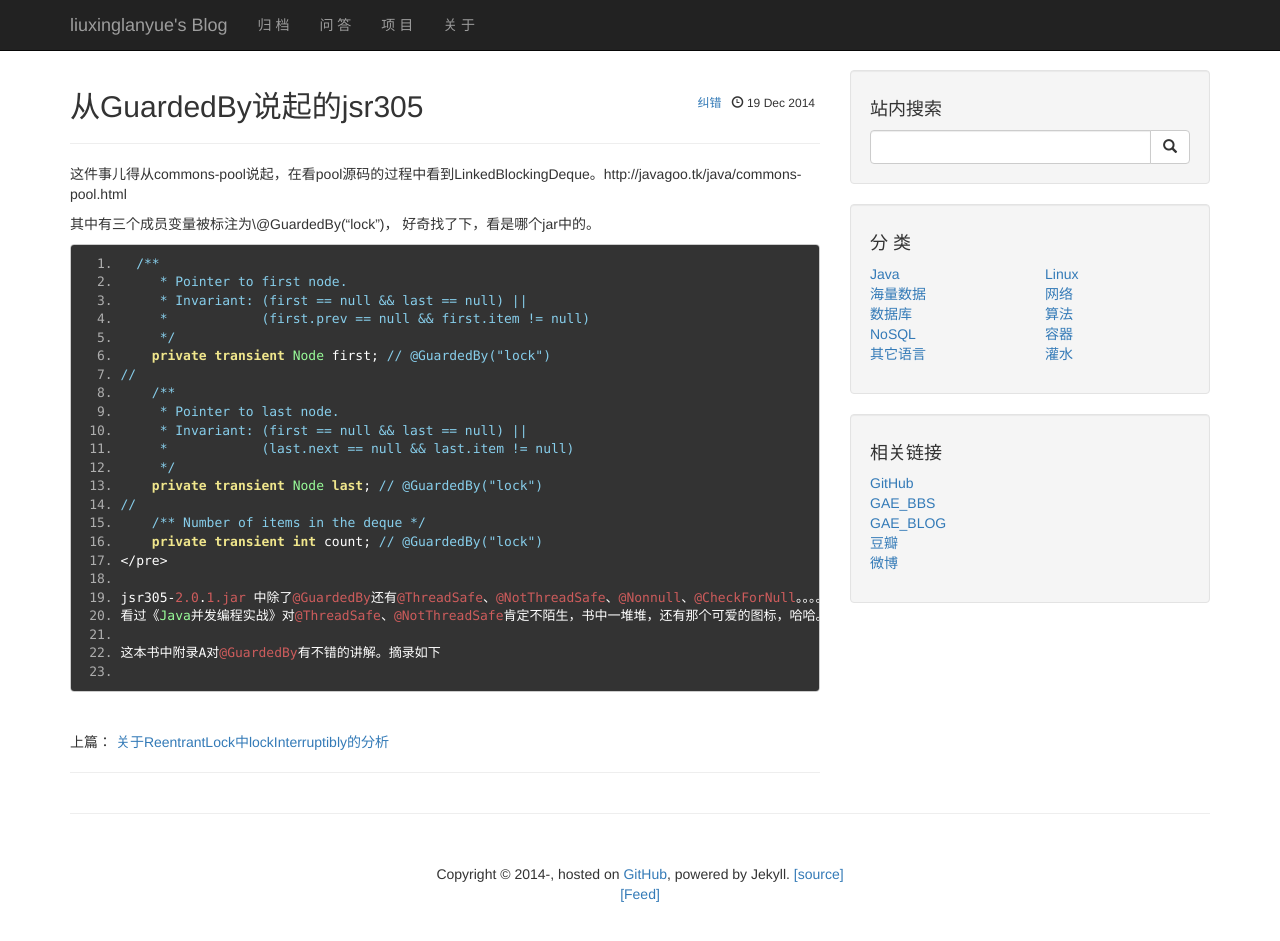
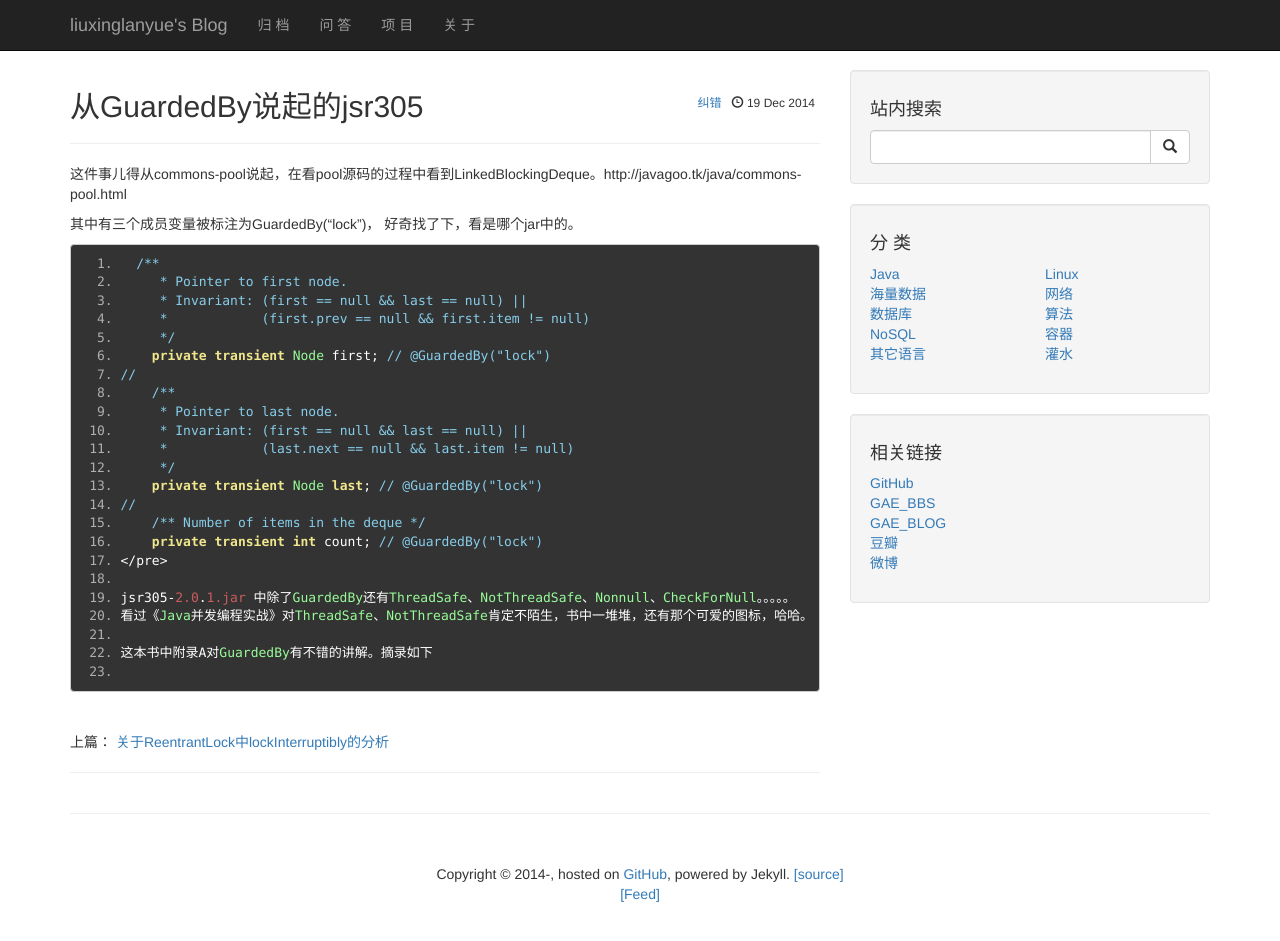
Before and after one commit to liuxinglanyue/blog, a Jekyll site: the page built from _posts/2014-12-19-thread-GuardedBy.markdown, in a window 1280 px wide and 964 px high. Shown: the top 941 px of the window. Built offline with Jekyll 4.4.1, drawn with Linux system fonts in a browser that asks for light colours; nearby versions of some CDN libraries; Markdown is read by kramdown in place of the engine named in the settings; comment, search, counter and statistics services are not loaded.

```diff
--- a/_posts/2014-12-19-thread-GuardedBy.markdown
+++ b/_posts/2014-12-19-thread-GuardedBy.markdown
@@ -7,7 +7,7 @@ tags: [thread,threadSafe,guardedBy,jsr305]
 
 这件事儿得从commons-pool说起，在看pool源码的过程中看到LinkedBlockingDeque。http://javagoo.tk/java/commons-pool.html
 
-其中有三个成员变量被标注为\@GuardedBy("lock")， 好奇找了下，看是哪个jar中的。
+其中有三个成员变量被标注为GuardedBy("lock")， 好奇找了下，看是哪个jar中的。
 <pre class="prettyPrint">
   /**
      * Pointer to first node.
@@ -27,7 +27,7 @@ tags: [thread,threadSafe,guardedBy,jsr305]
     private transient int count; // @GuardedBy("lock")
 </pre>
 
-jsr305-2.0.1.jar 中除了@GuardedBy还有@ThreadSafe、@NotThreadSafe、@Nonnull、@CheckForNull。。。。。
-看过《Java并发编程实战》对@ThreadSafe、@NotThreadSafe肯定不陌生，书中一堆堆，还有那个可爱的图标，哈哈。
+jsr305-2.0.1.jar 中除了GuardedBy还有ThreadSafe、NotThreadSafe、Nonnull、CheckForNull。。。。。
+看过《Java并发编程实战》对ThreadSafe、NotThreadSafe肯定不陌生，书中一堆堆，还有那个可爱的图标，哈哈。
 
-这本书中附录A对@GuardedBy有不错的讲解。摘录如下
+这本书中附录A对GuardedBy有不错的讲解。摘录如下
```
